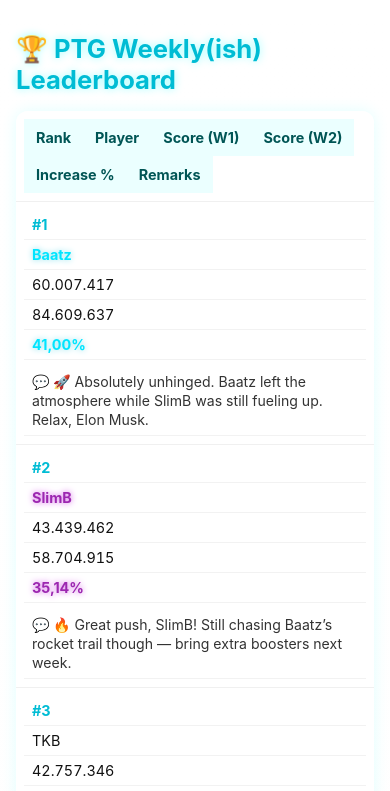
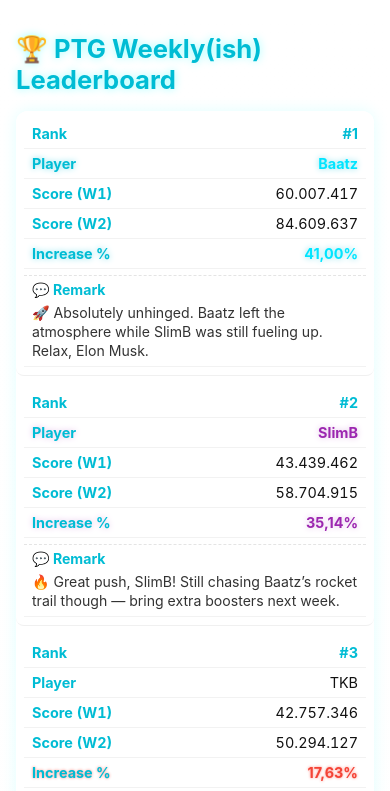
Before and after one commit to pashorizer-lab/ptg-leaderboard, a plain HTML site: page index.html in a window 390 px wide. Shown: the top 791 px of the page. Drawn offline with Linux system fonts and the light colour scheme.

Commit message:
mobile friendly

```diff
--- a/index.html
+++ b/index.html
@@ -38,8 +38,11 @@
     border-collapse: collapse;
   }
 
+  thead {
+    background: rgba(0, 255, 255, 0.08);
+  }
+
   thead th {
-    background: rgba(0, 255, 255, 0.08);
     color: #055;
     padding: 10px 12px;
     text-align: left;
@@ -65,35 +68,25 @@
     white-space: nowrap;
   }
 
-  /* Player name defaults */
-  .player {
-    color: #111;
-  }
-  .player.p99 {
-    color: #00e5ff;
-    text-shadow: 0 0 6px #80deea;
-    font-weight: 700;
-  }
-  .player.p95 {
-    color: #9c27b0;
-    text-shadow: 0 0 6px #d35fe7;
-    font-weight: 700;
-  }
+  /* Player names */
+  .player { color: #111; }
+  .player.p99 { color: #00e5ff; text-shadow: 0 0 6px #80deea; font-weight: 700; }
+  .player.p95 { color: #9c27b0; text-shadow: 0 0 6px #e1bee7; font-weight: 700; }
 
   .score {
     white-space: nowrap;
     font-variant-numeric: tabular-nums;
   }
 
-  /* Weekly increase % colors */
+  /* Weekly increase colors */
   .increase {
     font-weight: 700;
     white-space: nowrap;
   }
   .increase.p99 { color: #00e5ff; text-shadow: 0 0 6px #80deea; }
-  .increase.p95 { color: #9c27b0; text-shadow: 0 0 6px #d35fe7; }
+  .increase.p95 { color: #9c27b0; text-shadow: 0 0 6px #e1bee7; }
   .increase.p75 { color: #00c853; text-shadow: 0 0 4px #69f0ae; }
-  .increase.p50 { color: #000000; text-shadow: 0 0 1px #ffffff; }
+  .increase.p50 { color: #ff9800; text-shadow: 0 0 3px #ffcc80; }
   .increase.p25 { color: #f44336; text-shadow: 0 0 3px #ff8a80; }
 
   .remark {
@@ -103,31 +96,60 @@
     white-space: normal;
   }
 
+  /* --- Responsive layout --- */
   @media (max-width: 720px) {
+    thead { display: none; } /* hide header */
+
     tr {
       display: flex;
       flex-wrap: wrap;
+      border-bottom: 1px solid rgba(0,0,0,0.06);
+      margin-bottom: 4px;
       padding: 8px;
-      border-bottom: 1px solid rgba(0,0,0,0.06);
+      background: rgba(255,255,255,0.8);
+      border-radius: 8px;
     }
+
     td {
       flex: 1 1 45%;
-      min-width: 120px;
+      min-width: 140px;
       padding: 6px 8px;
+      display: flex;
+      justify-content: space-between;
+      position: relative;
     }
+
+    td::before {
+      content: attr(data-label);
+      font-weight: 700;
+      color: #00bcd4;
+      margin-right: 8px;
+      flex: 1;
+      max-width: 50%;
+      text-align: left;
+    }
+
     td.remark {
       flex-basis: 100%;
+      display: block;
       margin-top: 6px;
+      padding-top: 4px;
+      border-top: 1px dashed rgba(0,0,0,0.1);
     }
     td.remark::before {
-      content: "💬 ";
+      content: "💬 Remark";
+      display: block;
+      font-weight: 700;
       color: #00bcd4;
-      font-weight: 700;
+      margin-bottom: 4px;
     }
   }
 
   @media (max-width: 420px) {
-    td { flex-basis: 100%; }
+    td {
+      flex-basis: 100%;
+      justify-content: space-between;
+    }
   }
 </style>
 </head>
@@ -198,12 +220,12 @@
 
       const tr = document.createElement('tr');
       tr.innerHTML = `
-        <td class="rank">#${p.rank ?? ''}</td>
-        <td class="player ${nameClass}">${escapeHtml(p.player_name ?? '')}</td>
-        <td class="score">${formatScore(p.score_week1)}</td>
-        <td class="score">${formatScore(p.score_week2)}</td>
-        <td class="increase ${incClass}">${incDisplay}</td>
-        <td class="remark">${escapeHtml(p.remarks ?? p.Remarks ?? '—')}</td>
+        <td class="rank" data-label="Rank">#${p.rank ?? ''}</td>
+        <td class="player ${nameClass}" data-label="Player">${escapeHtml(p.player_name ?? '')}</td>
+        <td class="score" data-label="Score (W1)">${formatScore(p.score_week1)}</td>
+        <td class="score" data-label="Score (W2)">${formatScore(p.score_week2)}</td>
+        <td class="increase ${incClass}" data-label="Increase %">${incDisplay}</td>
+        <td class="remark" data-label="Remarks">${escapeHtml(p.remarks ?? p.Remarks ?? '—')}</td>
       `;
       tbody.appendChild(tr);
     });
```
